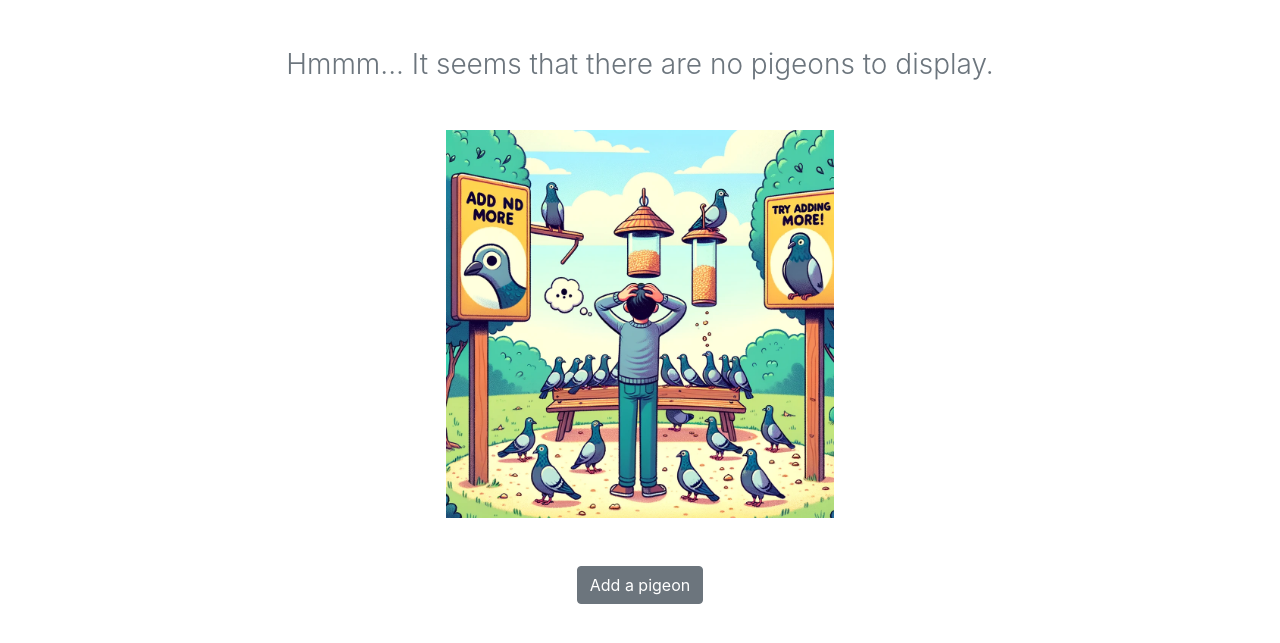
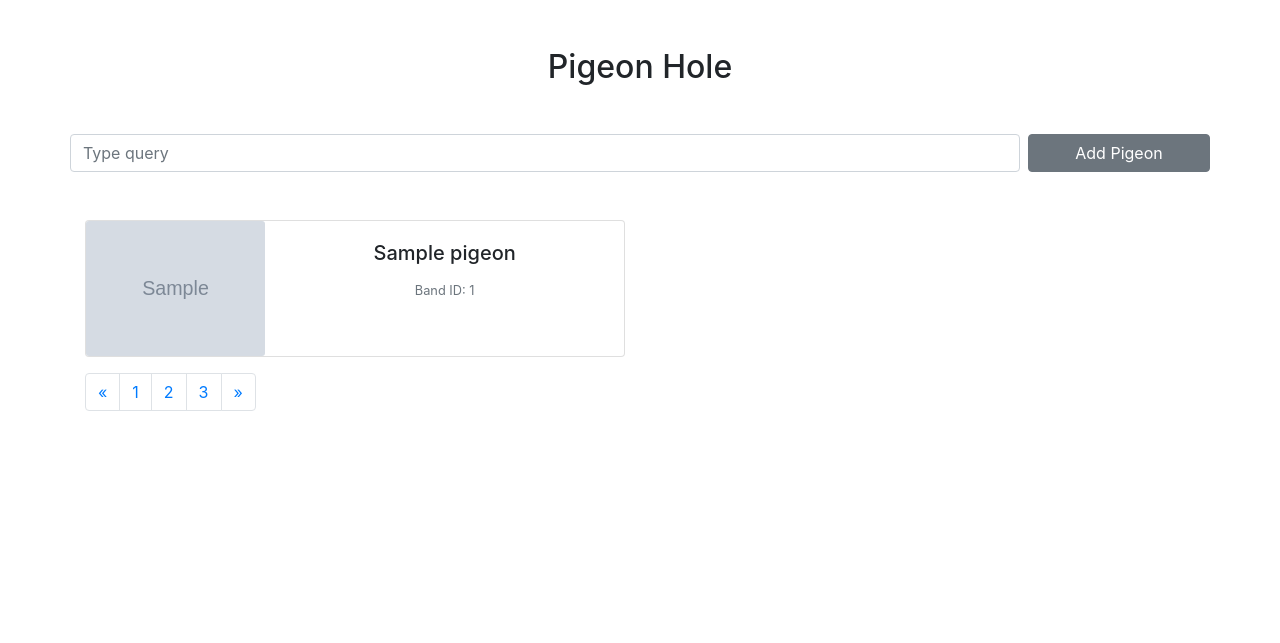
Before and after one commit to AoWangPhilly/pigeon-hole, a Flask app: page /pigeon/view in a window 1280 px wide. Shown: the part 56-699 px from the top of the page. Run offline with Flask 3, Linux system fonts and the light colour scheme; tables that the repository leaves empty hold one stand-in row (values such as "Sample post"); grey boxes marked "Sample" are stand-in pictures; some libraries are stand-ins or nearby versions.

Commit message:
create a view

```diff
--- a/api/pigeon_bp.py
+++ b/api/pigeon_bp.py
@@ -50,7 +50,9 @@ def read_image_from_blob_storage(blob_file_name: str) -> BytesIO:
 
 @pigeon_bp.route("/view")
 def view():
-    return render_template("view.html")
+    pigeons = db.session.query(Pigeon).all()
+    print(pigeons)
+    return render_template("view.html", pigeons=pigeons)
 
 
 @pigeon_bp.route("/add", methods=["GET", "POST"])
--- a/templates/view.html
+++ b/templates/view.html
@@ -1,20 +1,59 @@
 {% extends 'base.html' %} {% set active = "View" %} {% block content %}
 <div class="mt-5 text-center">
+    <h2 class="mb-5">Pigeon Hole</h2>
+    <div class="row form-outline mb-5" data-mdb-input-init>
+        <input type="search" id="form1" class="form-control col-md-10 mr-2" placeholder="Type query"
+            aria-label="Search" />
+        <button class="col-md btn btn-secondary" onclick="window.location.href='/pigeon/add'">Add Pigeon</button>
+    </div>
+    {% if pigeons %}
+    {% for pigeon in pigeons %}
+    <div class="card mb-3" style="max-width: 540px">
+        <div class="row no-gutters">
+            <div class="col-md-4">
+                <img src="{{ pigeon.image_url }}" class="card-img" alt="{{ pigeon.name }}" />
+            </div>
+            <div class="col-md-8">
+                <div class="card-body">
+                    <h5 class="card-title">{{ pigeon.name }}</h5>
+                    <p class="card-text">
+                        <small class="text-muted">Band ID: {{ pigeon.band_id }}</small </p>
+                </div>
+            </div>
+        </div>
+    </div>
+    {% endfor %}
+    <nav aria-label="Page navigation example">
+        <ul class="pagination">
+            <li class="page-item">
+                <a class="page-link" href="#" aria-label="Previous">
+                    <span aria-hidden="true">&laquo;</span>
+                    <span class="sr-only">Previous</span>
+                </a>
+            </li>
+            <li class="page-item"><a class="page-link" href="#">1</a></li>
+            <li class="page-item"><a class="page-link" href="#">2</a></li>
+            <li class="page-item"><a class="page-link" href="#">3</a></li>
+            <li class="page-item">
+                <a class="page-link" href="#" aria-label="Next">
+                    <span aria-hidden="true">&raquo;</span>
+                    <span class="sr-only">Next</span>
+                </a>
+            </li>
+        </ul>
+    </nav>
+
+    {% else %}
     <h3 class="font-weight-light text-muted mb-5">
         Hmmm... It seems that there are no pigeons to display.
     </h3>
 
-    <img
-        src="{{ url_for('static', filename='img/no-pigeons.webp') }}"
-        style="width: 35%; height: auto"
-    />
+    <img src="{{ url_for('static', filename='img/no-pigeons.webp') }}" style="width: 35%; height: auto" />
     <div class="pt-5">
-        <button
-            class="btn btn-secondary"
-            onclick="window.location.href='/pigeon/add'"
-        >
+        <button class="btn btn-secondary" onclick="window.location.href='/pigeon/add'">
             Add a pigeon
         </button>
     </div>
+    {% endif %}
 </div>
 {% endblock %}
```
